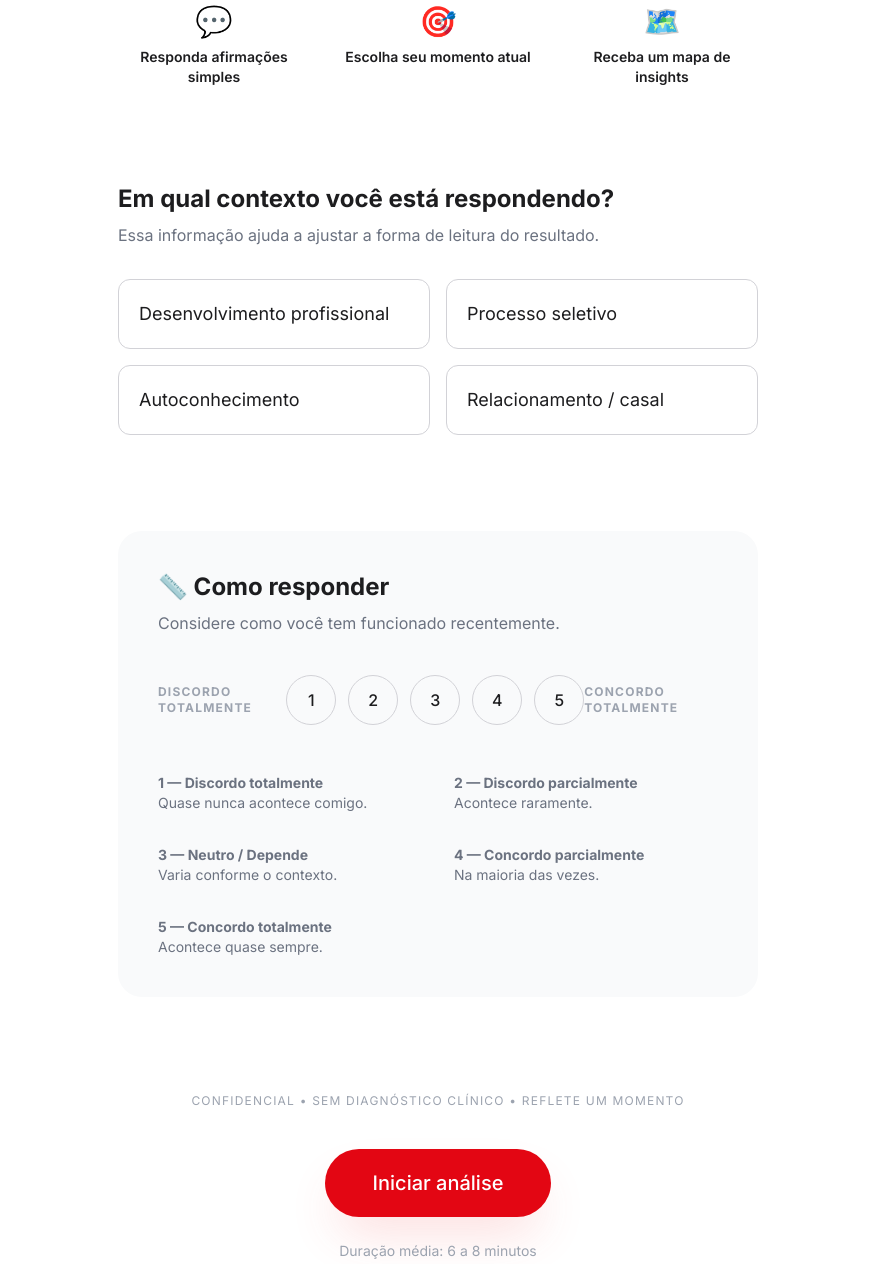
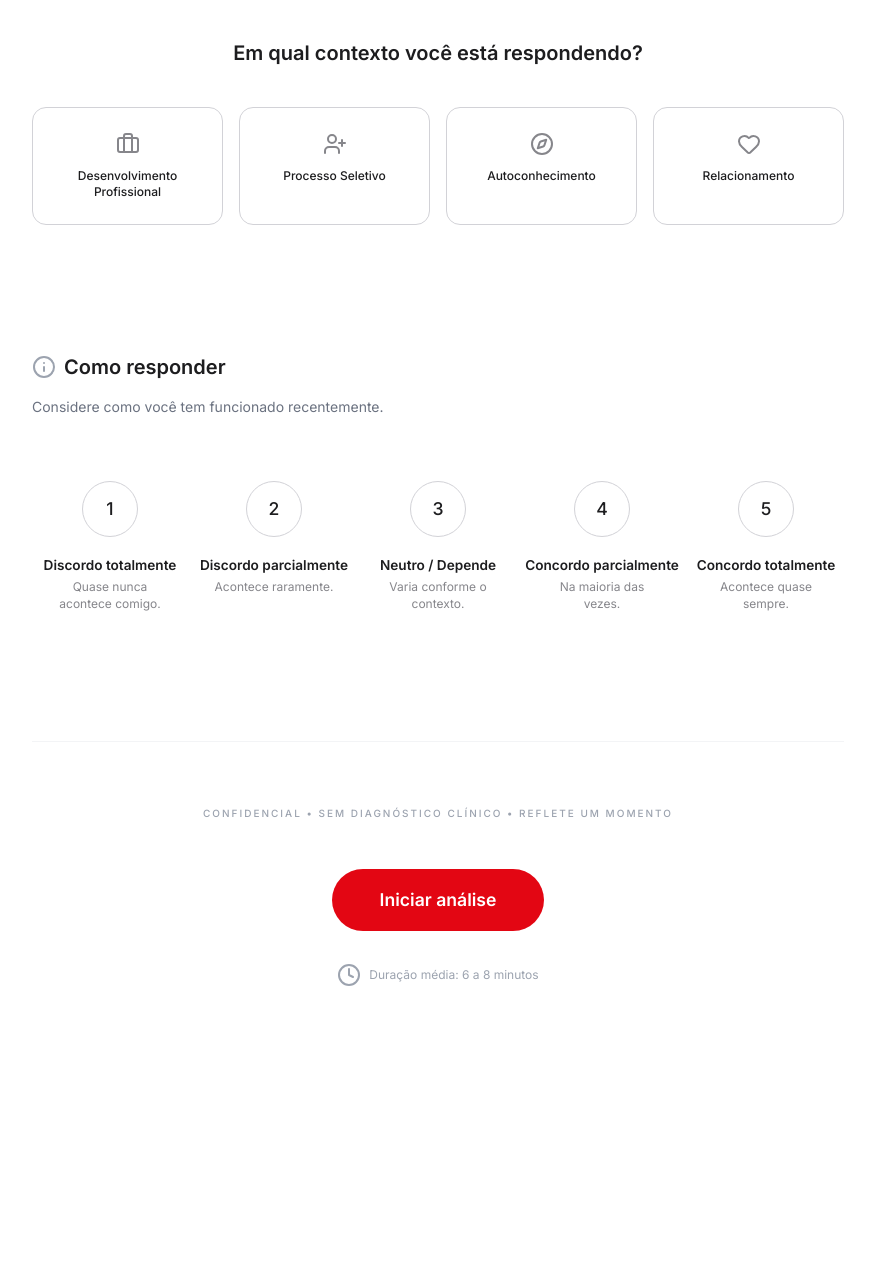
Before and after one commit to falazzarotto-tech/sistema-disc-analyzer, a website: page public/index.html in a window 1280 px wide. Shown: the part 589-1853 px from the top of the page, without its empty margins (202-1077 px from the left). After the commit the page ends 1656 px from the top, so only its background shows below. Drawn offline with nearby package versions, Linux system fonts and the light colour scheme.

Commit message:
design: ícones minimalistas lucide e refinamento estético apple

```diff
--- a/public/index.html
+++ b/public/index.html
@@ -5,15 +5,17 @@
     <meta name="viewport" content="width=device-width, initial-scale=1.0">
     <title>Análise de Dinâmica Psico-Comportamental | Anima</title>
     <script src="https://cdn.tailwindcss.com"></script>
+    <script src="https://unpkg.com/lucide@latest"></script>
     <link rel="stylesheet" href="https://cdnjs.cloudflare.com/ajax/libs/animate.css/4.1.1/animate.min.css"/>
     <style>
         @import url('https://fonts.googleapis.com/css2?family=Inter:wght@300;400;500;600;700&display=swap');
 
         :root {
-            --anima-red: #E30613; /* Vermelho Padrão Anima */
+            --anima-red: #E30613;
             --apple-black: #1d1d1f;
             --apple-gray: #86868b;
             --apple-bg: #ffffff;
+            --apple-border: #d2d2d7;
         }
 
         body {
@@ -24,161 +26,203 @@
         }
 
         .apple-container {
-            max-width: 680px;
+            max-width: 860px;
             margin: 0 auto;
-            padding: 80px 20px;
+            padding: 80px 24px;
         }
 
-        /* Estilo de Botão Apple */
         .btn-anima {
             background-color: var(--anima-red);
             color: white;
-            padding: 12px 24px;
-            border-radius: 980px; /* Botão pílula Apple */
-            font-weight: 500;
+            padding: 18px 48px;
+            border-radius: 980px;
+            font-weight: 600;
+            font-size: 1.1rem;
             transition: all 0.3s cubic-bezier(0.4, 0, 0.2, 1);
         }
         .btn-anima:hover {
             background-color: #b3050f;
             transform: scale(1.02);
+            box-shadow: 0 12px 40px rgba(227, 6, 19, 0.15);
         }
 
-        /* Escala de Resposta Estilo Apple */
+        /* Escala Vertical Minimalista */
+        .scale-item {
+            flex: 1;
+            display: flex;
+            flex-direction: column;
+            align-items: center;
+            text-align: center;
+        }
+
         .scale-dot {
-            width: 50px;
-            height: 50px;
+            width: 56px;
+            height: 56px;
             border-radius: 50%;
-            border: 1px solid #d2d2d7;
+            border: 1px solid var(--apple-border);
             display: flex;
             align-items: center;
             justify-content: center;
             font-weight: 500;
+            font-size: 1.1rem;
+            margin-bottom: 20px;
             transition: all 0.2s ease;
-            cursor: pointer;
+            background: white;
         }
+
         .scale-dot:hover {
             border-color: var(--anima-red);
             color: var(--anima-red);
-        }
-
-        .context-card {
-            border: 1px solid #d2d2d7;
-            border-radius: 12px;
-            padding: 20px;
-            transition: all 0.3s ease;
-            cursor: pointer;
-        }
-        .context-card:hover {
-            border-color: var(--anima-red);
             background-color: #fff5f5;
         }
 
-        input[type="radio"]:checked + span {
-            color: var(--anima-red);
+        .scale-label {
+            font-size: 0.85rem;
             font-weight: 600;
+            line-height: 1.2;
+            margin-bottom: 6px;
+            color: var(--apple-black);
         }
 
-        .animate-delay { animation-delay: 0.5s; }
+        .scale-desc {
+            font-size: 0.75rem;
+            color: var(--apple-gray);
+            line-height: 1.4;
+            max-width: 120px;
+        }
+
+        /* Cards de Contexto Minimalistas */
+        .context-card {
+            border: 1px solid var(--apple-border);
+            border-radius: 14px;
+            padding: 24px 16px;
+            transition: all 0.3s ease;
+            cursor: pointer;
+            display: flex;
+            flex-direction: column;
+            align-items: center;
+            gap: 12px;
+        }
+        .context-card:hover {
+            border-color: var(--apple-black);
+            background-color: #fafafa;
+        }
+        .context-card input:checked + .icon-box {
+            color: var(--anima-red);
+        }
+
+        .icon-box {
+            color: var(--apple-gray);
+            transition: color 0.3s ease;
+        }
+
+        .animate-delay { animation-delay: 0.4s; }
     </style>
 </head>
 <body>
     <div class="apple-container">
 
         <!-- LOGO ANIMA -->
-        <div class="flex justify-center mb-16 animate__animated animate__fadeIn">
-            <img src="./logo-anima.png" alt="Anima Logo" class="h-12 object-contain">
+        <div class="flex justify-center mb-20 animate__animated animate__fadeIn">
+            <img src="./logo-anima.png" alt="Anima Logo" class="h-14 object-contain">
         </div>
 
-        <!-- BLOCO 1 & 2 — INTRODUÇÃO (ESTILO APPLE KEYNOTE) -->
-        <header class="text-center mb-20">
-            <h1 class="text-4xl md:text-5xl font-bold tracking-tight mb-6 animate__animated animate__fadeInUp">
+        <!-- TÍTULO E INTRODUÇÃO -->
+        <header class="text-center mb-24">
+            <h1 class="text-4xl md:text-5xl font-bold tracking-tight mb-8 animate__animated animate__fadeInUp">
                 Análise de Dinâmica <br><span style="color: var(--anima-red);">Psico-Comportamental</span>
             </h1>
-            <div class="max-w-xl mx-auto space-y-4 text-lg md:text-xl text-gray-500 font-medium animate__animated animate__fadeInUp animate-delay">
+            <div class="max-w-2xl mx-auto space-y-6 text-lg md:text-xl text-gray-500 font-medium animate__animated animate__fadeInUp animate-delay">
                 <p>Este não é um teste de personalidade.</p>
                 <p>Buscamos compreender como você está funcionando agora, considerando comportamento, decisões, emoções e contexto.</p>
                 <p class="text-black">Não existem respostas certas ou erradas — apenas percepções honestas.</p>
             </div>
         </header>
 
-        <!-- BLOCO 3 — COMO FUNCIONA -->
-        <section class="grid grid-cols-1 md:grid-cols-3 gap-8 mb-24 text-center animate__animated animate__fadeIn">
-            <div>
-                <span class="text-3xl mb-2 block">💬</span>
-                <p class="text-sm font-semibold">Responda afirmações simples</p>
-            </div>
-            <div>
-                <span class="text-3xl mb-2 block">🎯</span>
-                <p class="text-sm font-semibold">Escolha seu momento atual</p>
-            </div>
-            <div>
-                <span class="text-3xl mb-2 block">🗺️</span>
-                <p class="text-sm font-semibold">Receba um mapa de insights</p>
-            </div>
-        </section>
+        <!-- CONTEXTO COM ÍCONES MINIMALISTAS -->
+        <section class="mb-32">
+            <h2 class="text-xl font-semibold mb-10 text-center">Em qual contexto você está respondendo?</h2>
 
-        <!-- BLOCO 4 — CONTEXTO -->
-        <section class="mb-24">
-            <h2 class="text-2xl font-bold mb-2">Em qual contexto você está respondendo?</h2>
-            <p class="text-gray-500 mb-8">Essa informação ajuda a ajustar a forma de leitura do resultado.</p>
-
-            <div class="grid grid-cols-1 md:grid-cols-2 gap-4">
-                <label class="context-card flex items-center">
+            <div class="grid grid-cols-2 md:grid-cols-4 gap-4">
+                <label class="context-card">
                     <input type="radio" name="context" class="hidden">
-                    <span class="text-lg">Desenvolvimento profissional</span>
+                    <div class="icon-box"><i data-lucide="briefcase" size="24"></i></div>
+                    <span class="text-xs font-medium text-center">Desenvolvimento Profissional</span>
                 </label>
-                <label class="context-card flex items-center">
+                <label class="context-card">
                     <input type="radio" name="context" class="hidden">
-                    <span class="text-lg">Processo seletivo</span>
+                    <div class="icon-box"><i data-lucide="user-plus" size="24"></i></div>
+                    <span class="text-xs font-medium text-center">Processo Seletivo</span>
                 </label>
-                <label class="context-card flex items-center">
+                <label class="context-card">
                     <input type="radio" name="context" class="hidden">
-                    <span class="text-lg">Autoconhecimento</span>
+                    <div class="icon-box"><i data-lucide="compass" size="24"></i></div>
+                    <span class="text-xs font-medium text-center">Autoconhecimento</span>
                 </label>
-                <label class="context-card flex items-center">
+                <label class="context-card">
                     <input type="radio" name="context" class="hidden">
-                    <span class="text-lg">Relacionamento / casal</span>
+                    <div class="icon-box"><i data-lucide="heart" size="24"></i></div>
+                    <span class="text-xs font-medium text-center">Relacionamento</span>
                 </label>
             </div>
         </section>
 
-        <!-- BLOCO 5 — ESCALA -->
-        <section class="mb-24 bg-gray-50 rounded-3xl p-10">
-            <h2 class="text-2xl font-bold mb-2">📏 Como responder</h2>
-            <p class="text-gray-500 mb-10">Considere como você tem funcionado recentemente.</p>
+        <!-- ESCALA ALINHADA (ESTILO APPLE) -->
+        <section class="mb-32">
+            <div class="flex items-center gap-2 mb-4">
+                <i data-lucide="info" size="18" class="text-gray-400"></i>
+                <h2 class="text-xl font-semibold">Como responder</h2>
+            </div>
+            <p class="text-gray-500 mb-16 text-sm">Considere como você tem funcionado recentemente.</p>
 
-            <div class="flex justify-between items-center mb-12">
-                <span class="text-xs font-bold uppercase tracking-widest text-gray-400">Discordo totalmente</span>
-                <div class="flex gap-3">
+            <div class="flex flex-col md:flex-row justify-between items-start gap-10 md:gap-2">
+                <div class="scale-item">
                     <div class="scale-dot">1</div>
+                    <div class="scale-label">Discordo totalmente</div>
+                    <div class="scale-desc">Quase nunca acontece comigo.</div>
+                </div>
+                <div class="scale-item">
                     <div class="scale-dot">2</div>
+                    <div class="scale-label">Discordo parcialmente</div>
+                    <div class="scale-desc">Acontece raramente.</div>
+                </div>
+                <div class="scale-item">
                     <div class="scale-dot">3</div>
+                    <div class="scale-label">Neutro / Depende</div>
+                    <div class="scale-desc">Varia conforme o contexto.</div>
+                </div>
+                <div class="scale-item">
                     <div class="scale-dot">4</div>
+                    <div class="scale-label">Concordo parcialmente</div>
+                    <div class="scale-desc">Na maioria das vezes.</div>
+                </div>
+                <div class="scale-item">
                     <div class="scale-dot">5</div>
+                    <div class="scale-label">Concordo totalmente</div>
+                    <div class="scale-desc">Acontece quase sempre.</div>
                 </div>
-                <span class="text-xs font-bold uppercase tracking-widest text-gray-400">Concordo totalmente</span>
-            </div>
-
-            <div class="grid grid-cols-1 md:grid-cols-2 gap-8 text-sm text-gray-500">
-                <div><strong>1 — Discordo totalmente</strong><br>Quase nunca acontece comigo.</div>
-                <div><strong>2 — Discordo parcialmente</strong><br>Acontece raramente.</div>
-                <div><strong>3 — Neutro / Depende</strong><br>Varia conforme o contexto.</div>
-                <div><strong>4 — Concordo parcialmente</strong><br>Na maioria das vezes.</div>
-                <div class="md:col-span-2"><strong>5 — Concordo totalmente</strong><br>Acontece quase sempre.</div>
             </div>
         </section>
 
-        <!-- BLOCO 6 & 7 -->
-        <footer class="text-center">
-            <p class="text-xs text-gray-400 mb-10 uppercase tracking-widest">
+        <!-- FOOTER & CTA -->
+        <footer class="text-center border-t border-gray-100 pt-16">
+            <p class="text-[10px] text-gray-400 mb-12 uppercase tracking-[0.2em] font-medium">
                 Confidencial • Sem diagnóstico clínico • Reflete um momento
             </p>
-            <button class="btn-anima text-xl px-12 py-5 shadow-2xl shadow-red-500/20">
+            <button class="btn-anima">
                 Iniciar análise
             </button>
-            <p class="text-sm text-gray-400 mt-6">Duração média: 6 a 8 minutos</p>
+            <div class="flex justify-center items-center gap-2 mt-8 text-gray-400">
+                <i data-lucide="clock" size="14"></i>
+                <p class="text-xs">Duração média: 6 a 8 minutos</p>
+            </div>
         </footer>
 
     </div>
+
+    <script>
+        // Inicializa os ícones Lucide
+        lucide.createIcons();
+    </script>
 </body>
 </html>
```
